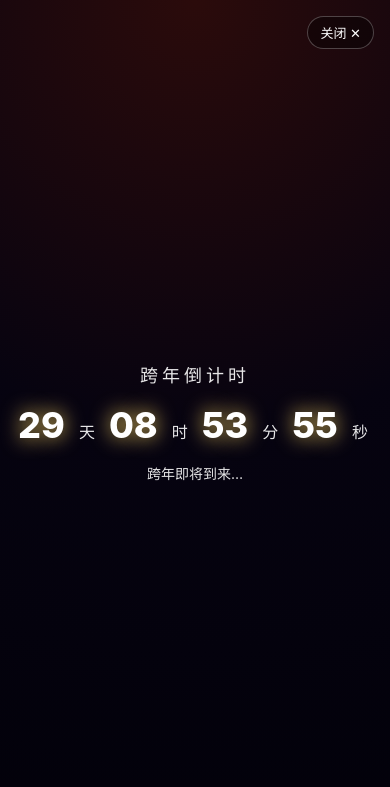
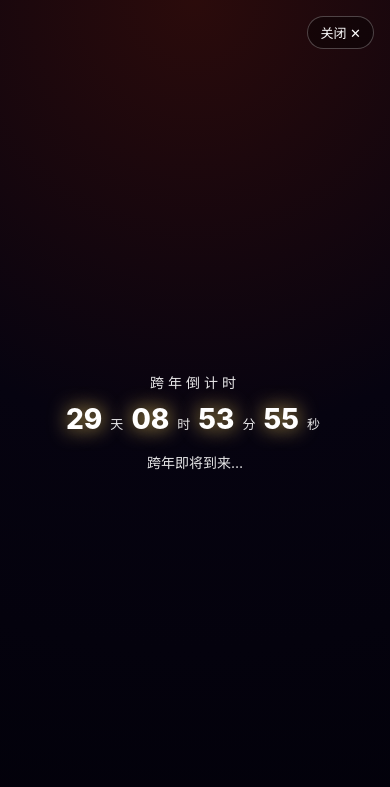
Before and after one commit to 26ywzm/NewYearEve, a plain HTML site: page index.html in a window 390 px wide. Both pictures are taken after a click on the link "倒计时". Shown: the top 787 px of the page. Drawn offline with Linux system fonts and the light colour scheme.

Commit message:
修复上一次没有修复的倒计时横屏，控制台不显示

```diff
--- a/index.html
+++ b/index.html
@@ -563,6 +563,26 @@
       margin: 0 4px;
       opacity: 0.9;
     }
+
+    /* 手机端：全屏倒计时横向紧凑布局 */
+    .fullscreen-countdown.mobile-horizontal .fullscreen-time {
+      flex-wrap: nowrap;
+      gap: 4px;
+    }
+
+    .fullscreen-countdown.mobile-horizontal .fullscreen-time span {
+      font-size: 28px;
+    }
+
+    .fullscreen-countdown.mobile-horizontal .fullscreen-time small {
+      font-size: 13px;
+    }
+
+    .fullscreen-countdown.mobile-horizontal .fullscreen-label {
+      font-size: 14px;
+      margin-bottom: 10px;
+    }
+
 
     .fullscreen-status {
       font-size: 14px;
@@ -1167,11 +1187,11 @@
   </footer>
 
   <script>
+    // 简单判断是否为手机端
+    const isMobile = window.innerWidth <= 768 || /Mobi|Android|iPhone/i.test(navigator.userAgent);
+
     // ================== 跨年时间设置 ==================
     const targetDate = new Date("2025-12-31T23:59:59");
-    // 简单判断是否为手机端
-    const isMobile = window.innerWidth <= 768 || /Mobi|Android|iPhone/i.test(navigator.userAgent);
-
 
     const targetTextEl = document.getElementById("countdownTargetText");
     if (targetTextEl) {
@@ -1273,6 +1293,11 @@
     const navCountdownLink = document.getElementById("navCountdown");
     const fullscreenCountdown = document.getElementById("fullscreenCountdown");
     const closeFullscreenBtn = document.getElementById("closeFullscreen");
+    // 如果是手机端，给全屏倒计时加上一个特殊样式 class
+    if (isMobile && fullscreenCountdown) {
+      fullscreenCountdown.classList.add("mobile-horizontal");
+    }
+
 
     navCountdownLink?.addEventListener("click", (e) => {
       e.preventDefault();
@@ -1915,7 +1940,6 @@
 
     // ================== 手机端：touch 拖拽支持 ==================
     textFireBubble.addEventListener("touchstart", (e) => {
-      // 只取第一个触点
       const t = e.touches[0];
       dragging = true;
 
@@ -1924,10 +1948,8 @@
       offsetY = t.clientY - rect.top;
 
       textFireBubble.style.transition = "none";
-
-      // 防止滚动页面
-      e.preventDefault();
-    }, { passive: false });
+      // ⚠️ 不要在这里 preventDefault，保留点击触发 click 事件
+    }, { passive: true });
 
     document.addEventListener("touchmove", (e) => {
       if (!dragging) return;
@@ -1944,6 +1966,7 @@
 
       updatePanelPosition();
 
+      // 只在真的拖动时禁止页面滚动
       e.preventDefault();
     }, { passive: false });
 
@@ -1966,6 +1989,7 @@
       setTimeout(updatePanelPosition, 260);
     });
 
+
   </script>
 </body>
 
```
